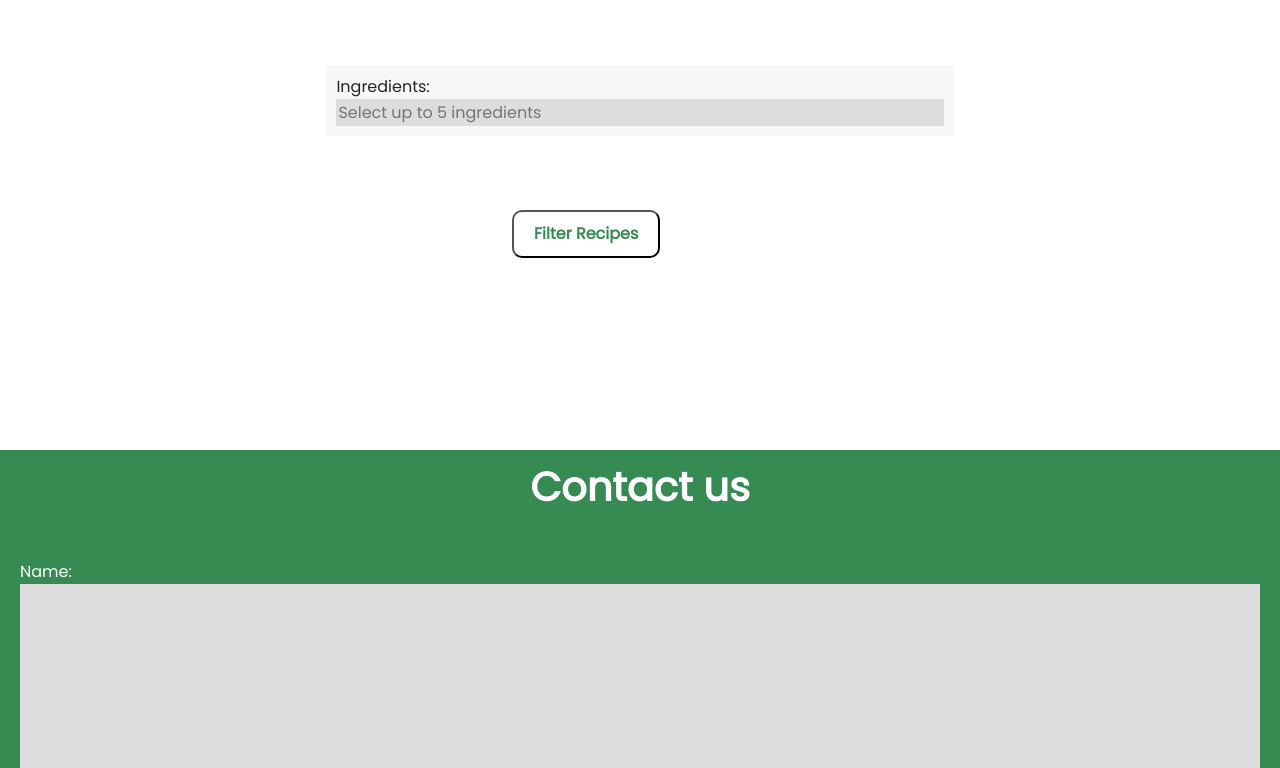
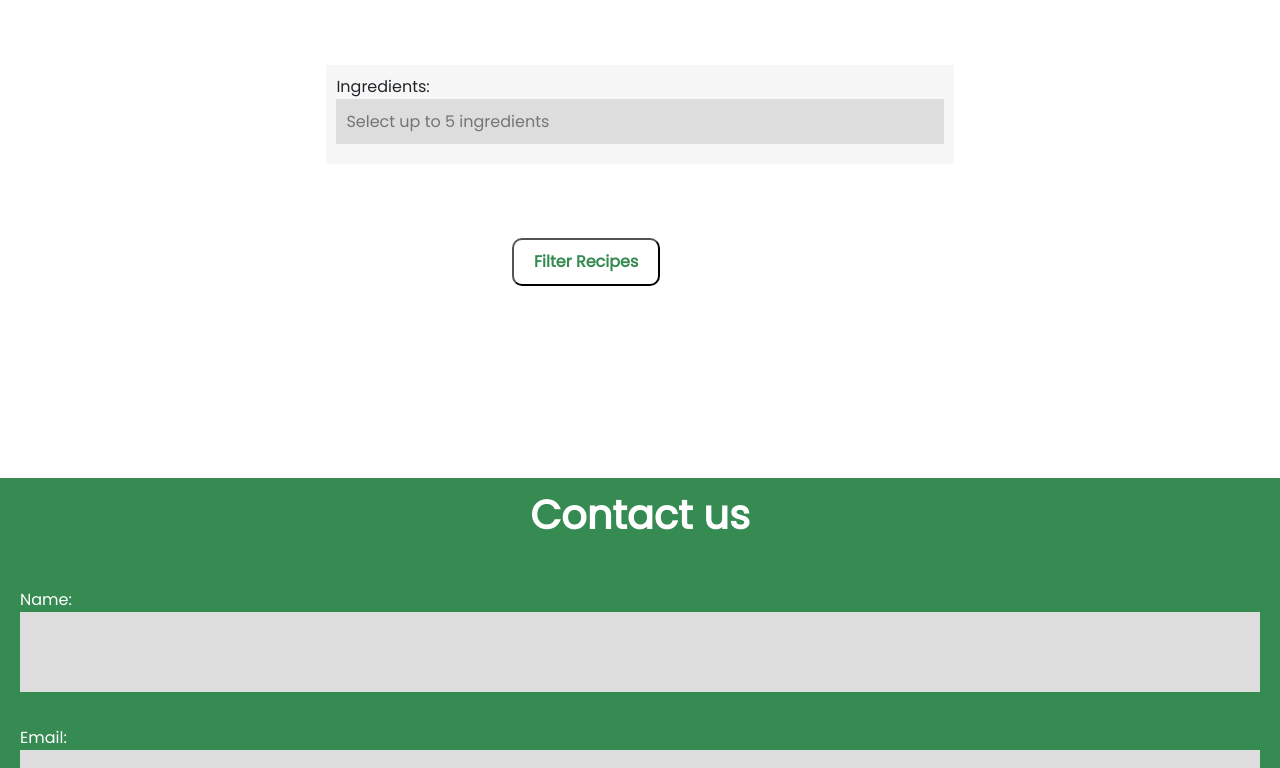
Before and after one commit to chahat6606/Recipe-gen, a plain HTML site: page index.html in a window 1280 px wide. Shown: the part 2332-3100 px from the top of the page. Drawn offline with nearby package versions, Linux system fonts and the light colour scheme.

Commit message:
Update styles.css

```diff
--- a/styles.css
+++ b/styles.css
@@ -132,13 +132,14 @@
     display: block;
   }
 
-/*   input[type="text"],
+  input[type="text"],
   input[type="email"],
   textarea {
+    height: 10%;
     width: 100%;
     padding: 10px;
     margin-bottom: 10px;
-  } */
+  }
 
   button {
     background-color:white;
```
